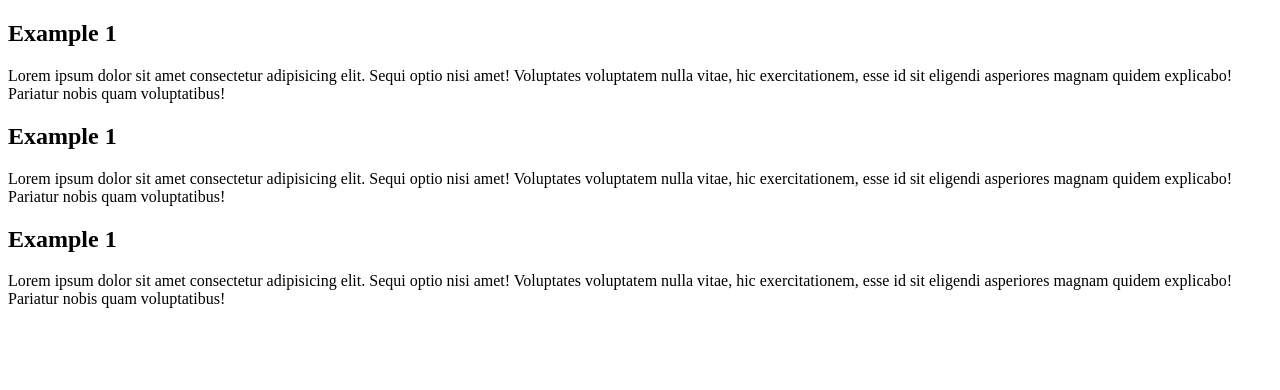
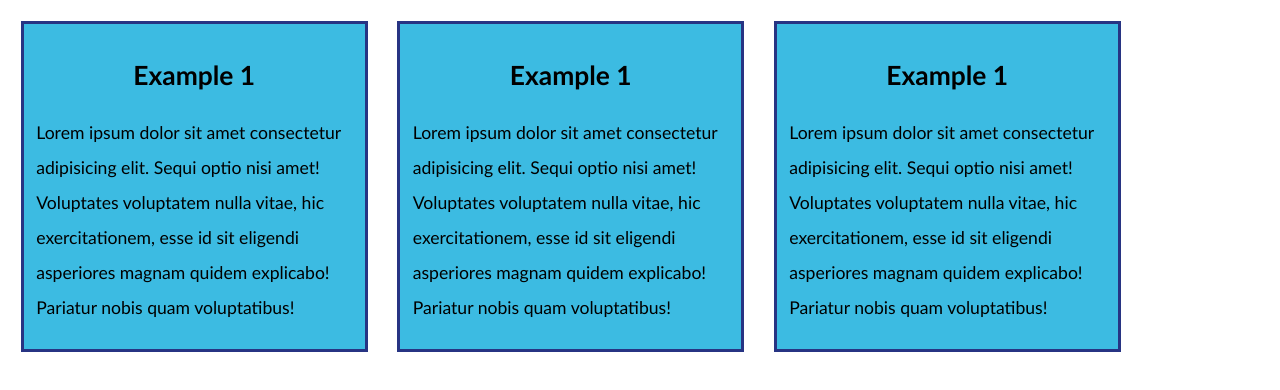
Before and after one commit to Shchelochkov/dz7, a plain HTML site: page index.html in a window 1280 px wide. Drawn offline with Linux system fonts and the light colour scheme.

Commit message:
Update index.html

```diff
--- a/index.html
+++ b/index.html
@@ -5,7 +5,7 @@
     <meta http-equiv="X-UA-Compatible" content="IE=edge">
     <meta name="viewport" content="width=device-width, initial-scale=1.0">
     <title>Document</title>
-    <link rel="stylesheet" href="1.css">
+    <link rel="stylesheet" href="index.css">
 </head>
 <body>
     <div>
```
